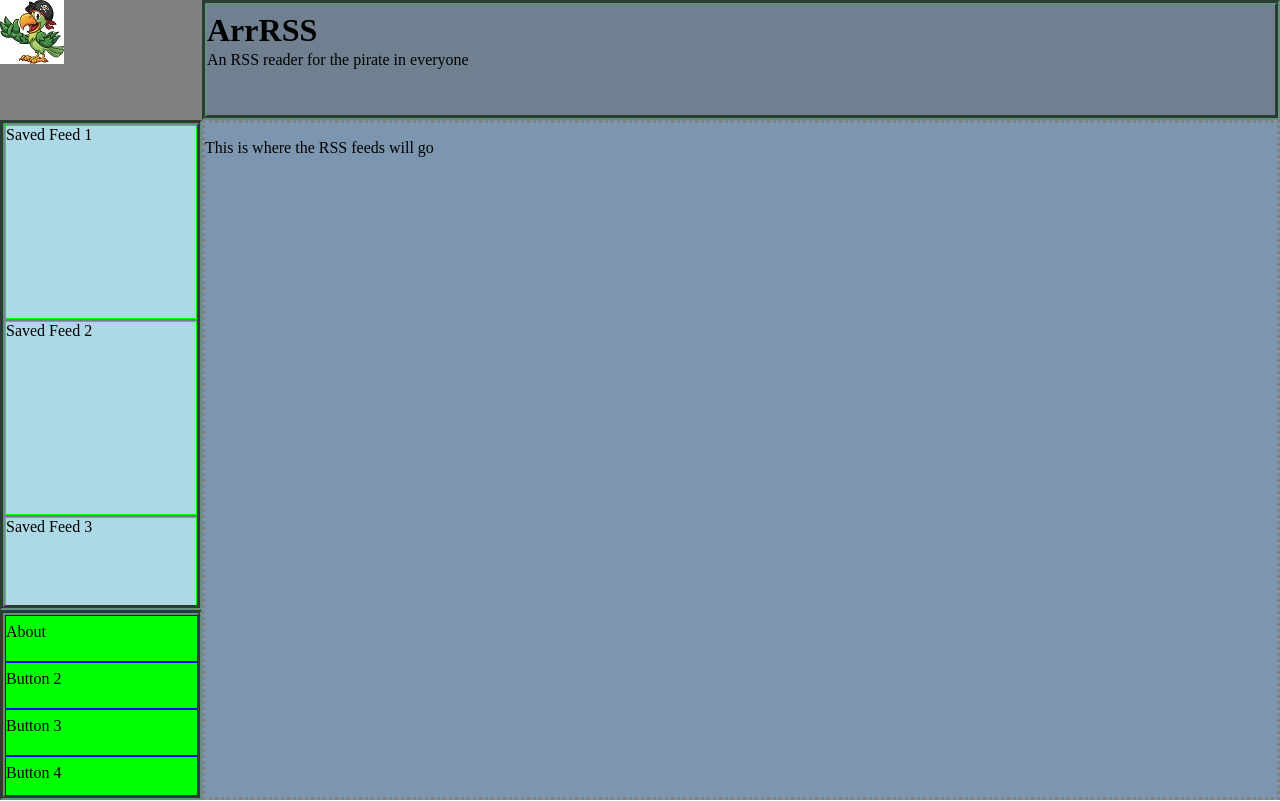
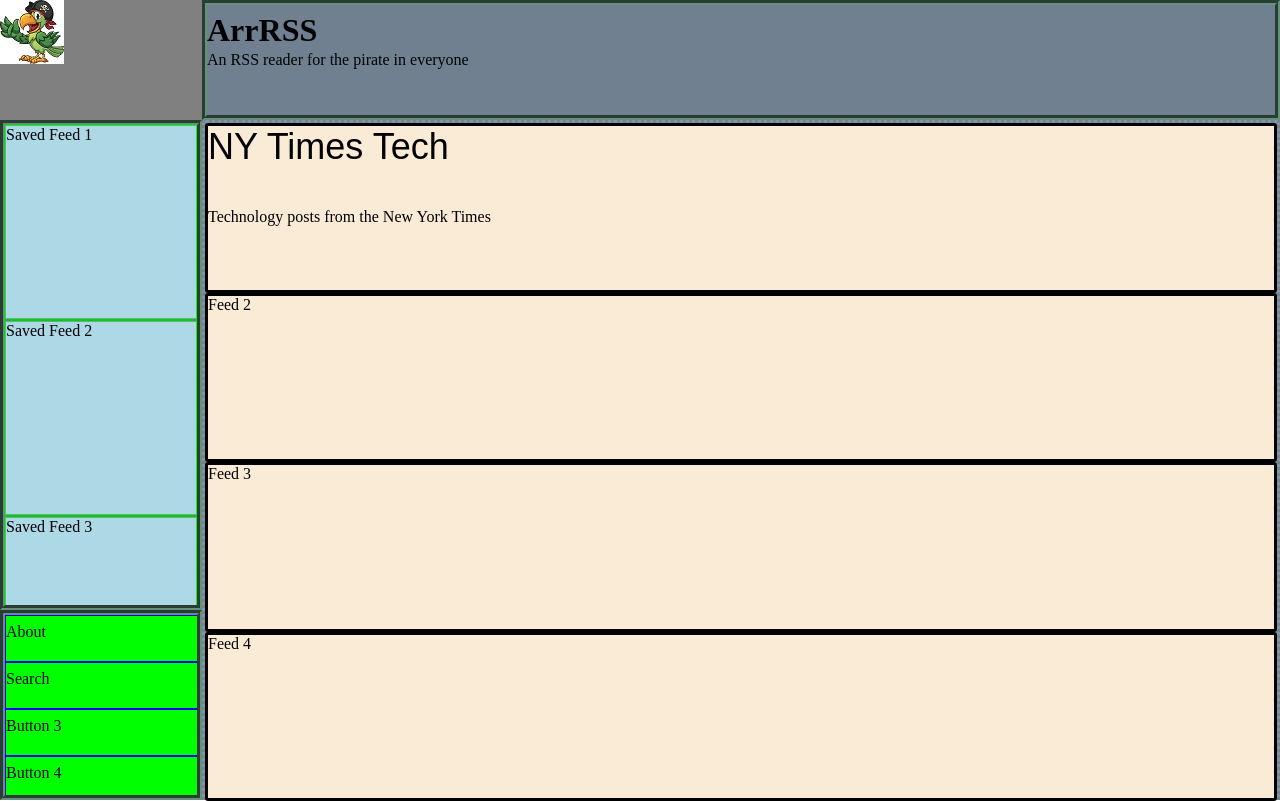
Before and after one commit to Jarbo52/ArrRss, a plain HTML site: page ArrRss.html in a window 1280 px wide. Drawn offline with Linux system fonts and the light colour scheme.

Commit message:
Added HTML for RSS feeds

```diff
--- a/ArrRSSstyle.css
+++ b/ArrRSSstyle.css
@@ -85,6 +85,15 @@
 
 .rssFeed
 {
-    height: 15%;
+    border: 3px solid black;
+    border-radius: 3px;
+    height: calc(25% - 5px);
     background-color:antiquewhite;
 }
+
+.rssTitle
+{
+    font-family: sans-serif;
+    font-size: 36px;
+    height: 50%;
+}
--- a/ArrRss.html
+++ b/ArrRss.html
@@ -1,6 +1,7 @@
 <!DOCTYPE html>
 <html>
-<link rel="stylesheet" href="ArrRSSstyle.css">
+
+<link rel="stylesheet" type="text/css" href="ArrRSSstyle.css">
 
 <title> ArrRSS </title>
 
@@ -22,7 +23,27 @@
 
 	<div id="mainContainer">
 
-		<p>This is where the RSS feeds will go</p>
+        <div class = "rssFeed">
+            <div class = "rssTitle">
+                NY Times Tech
+            </div>
+
+            <div class = "rssDescription">
+                Technology posts from the New York Times
+            </div>
+        </div>
+
+        <div class = "rssFeed">
+            Feed 2
+        </div>
+
+        <div class = "rssFeed">
+            Feed 3
+        </div>
+
+        <div class = "rssFeed">
+            Feed 4
+        </div>
 
 	</div>
 
@@ -50,7 +71,7 @@
 				<p>About</p>
 			</div>
 			<div class = "button">
-				<p>Button 2</p>
+				<p>Search</p>
 			</div>
 			<div class = "button">
 				<p>Button 3</p>
```
